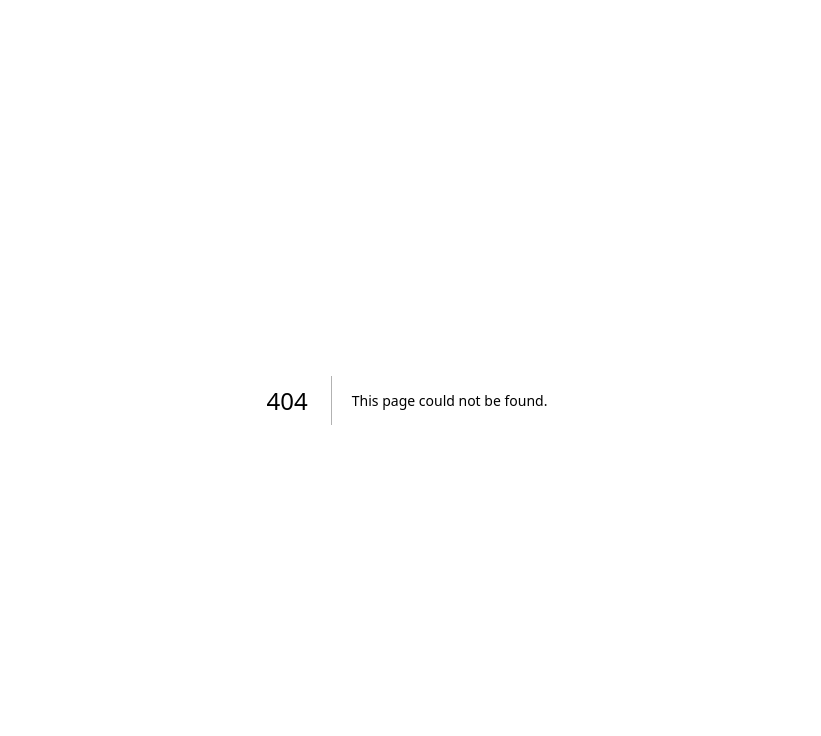
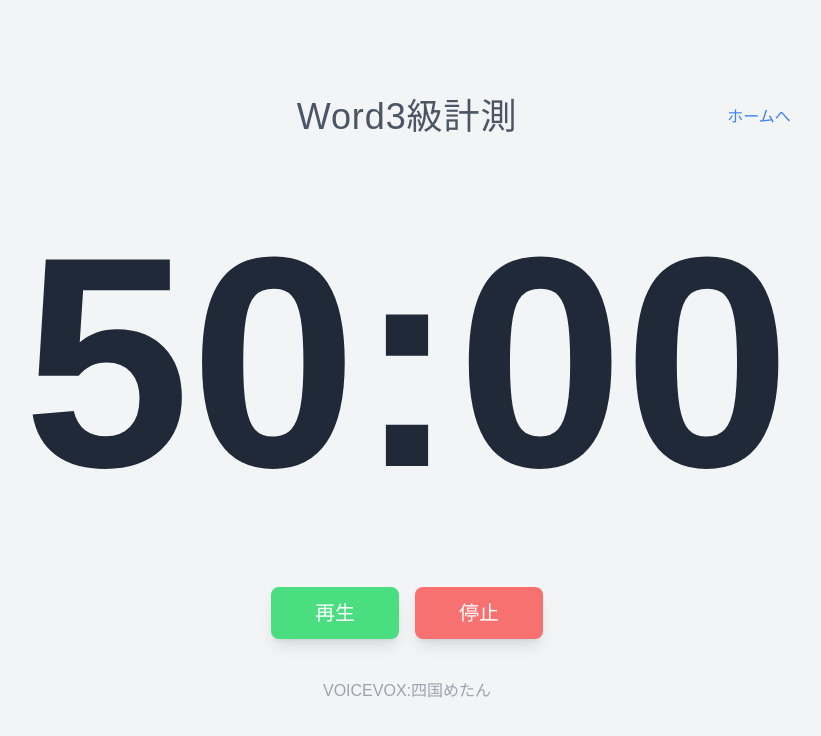
Before and after one commit to kuwa124/cs-timer, a Next.js app: page /word3Class in a window 1280 px wide. Before the commit this address had no page. Shown: the top 736 px of the page, without its empty margins (233-1054 px from the left). Built offline with nearby package versions, Linux system fonts and the light colour scheme.

Commit message:
♻️ ホームのページ作成に伴う微調整

```diff
--- /dev/null
+++ b/src/app/components/ReturnHome.tsx
@@ -0,0 +1,9 @@
+import Link from 'next/link';
+
+export const ReturnHome = () => {
+  return (
+    <Link href='/' aria-label='ホームへ移動' className='text-blue-500'>
+      ホームへ
+    </Link>
+  );
+};
--- a/src/app/components/Timer.tsx
+++ b/src/app/components/Timer.tsx
@@ -1,5 +1,6 @@
 'use client';
 
+import { ReturnHome } from '@/app/components/ReturnHome';
 import { useTimer } from '@/hooks/useTimer';
 
 type TimerProps = {
@@ -18,12 +19,20 @@ export const Timer = ({ title }: TimerProps) => {
   } = useTimer();
 
   return (
-    <div>
-      <h1 className='text-gray-600 tracking-wide text-center text-4xl'>
-        {title}
-      </h1>
+    <div className='p-4'>
+      {/* タイトル部分 */}
+      <div className='flex justify-between items-center'>
+        <div className='flex-1'></div>
+        <h1 className='text-gray-600 tracking-wide text-center text-4xl'>
+          {title}
+        </h1>
+        <div className='flex-1 text-right'>
+          <ReturnHome />
+        </div>
+      </div>
+
       {/* タイマー表示 */}
-      <div className='text-[300px] font-bold text-gray-800 mb-6 text-center'>
+      <div className='text-[300px] font-bold text-gray-800  text-center'>
         {formatTime(timeRemaining)}
       </div>
 
@@ -51,7 +60,7 @@ export const Timer = ({ title }: TimerProps) => {
           停止
         </button>
       </div>
-      <p className='text-gray-400 mt-20 text-center'>VOICEVOX:四国めたん</p>
+      <p className='text-gray-400 mt-10 text-center'>VOICEVOX:四国めたん</p>
     </div>
   );
 };
--- a/src/app/components/Word3Class.tsx
+++ /dev/null
@@ -1,10 +0,0 @@
-import { Timer } from '@/app/components/Timer';
-import React from 'react'
-
-export const Word3Class = () => {
-  return (
-    <div className='flex flex-col items-center justify-center h-screen bg-gray-100'>
-      <Timer title='Word3級計測' />
-    </div>
-  );
-}
--- /dev/null
+++ b/src/app/word3Class/page.tsx
@@ -0,0 +1,11 @@
+import { Timer } from '@/app/components/Timer';
+
+const Word3Class = () => {
+  return (
+    <div className='flex flex-col items-center justify-center min-h-screen bg-gray-100'>
+      <Timer title='Word3級計測' />
+    </div>
+  );
+};
+
+export default Word3Class;
```
